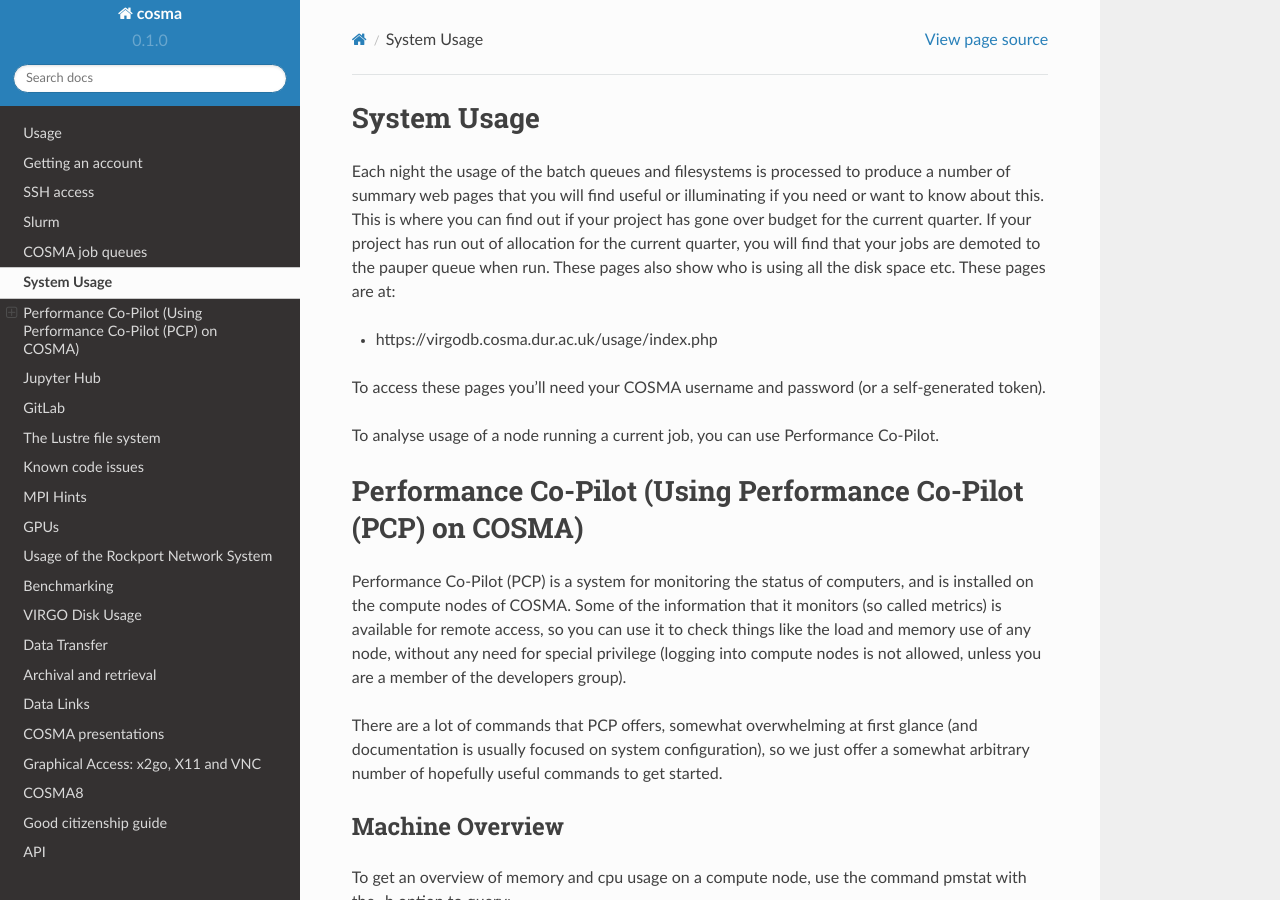
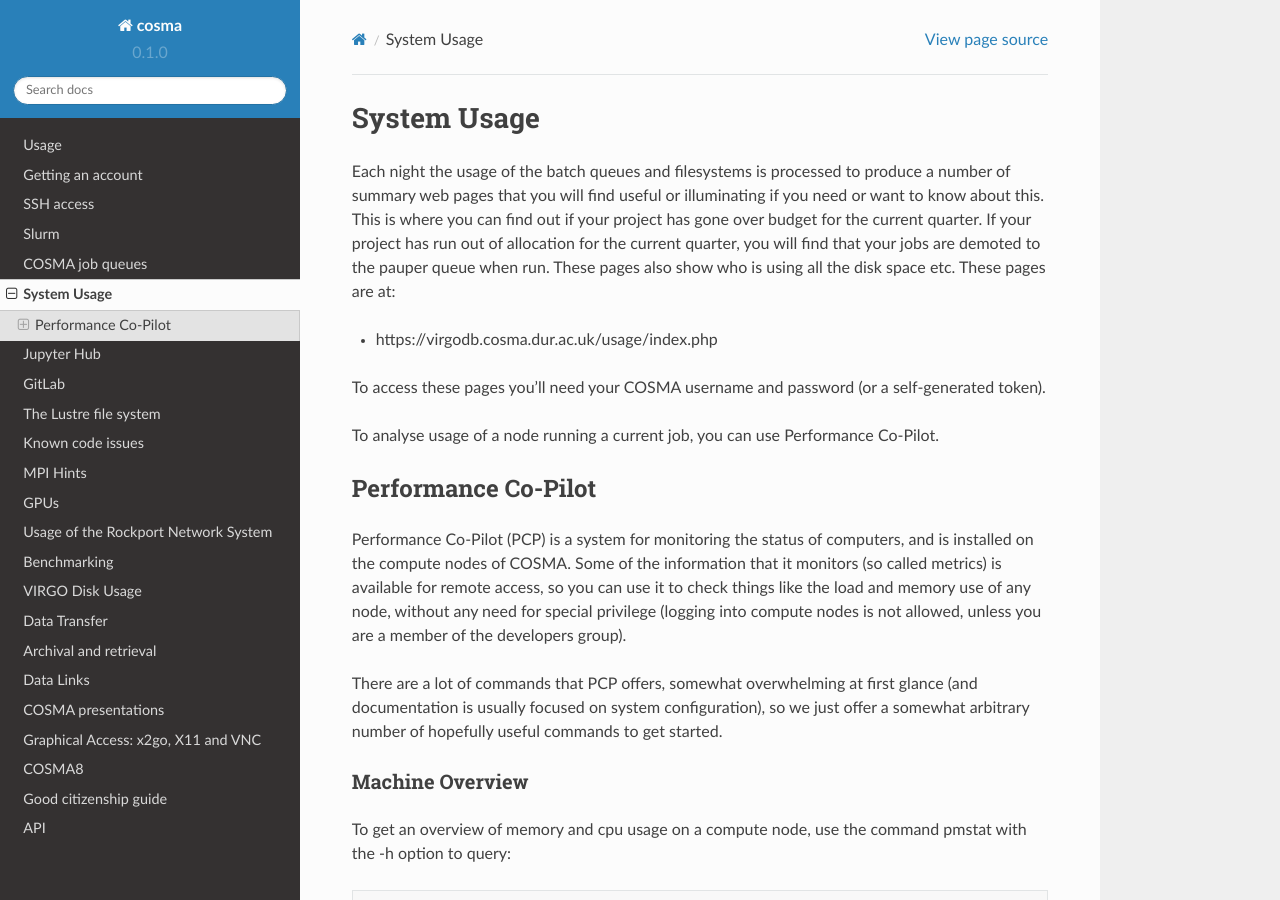
Before and after one commit to agb32/cosmadoc, a Sphinx documentation site: the page built from docs/source/system.md, in a window 1280 px wide and 900 px high. Built offline with Sphinx 7.4.7 and the Read the Docs theme 2.0.0, drawn with Linux system fonts in a browser that asks for light colours; pages that are not in the unit, such as notebooks, are missing from menus.

Commit message:
fixed typo

```diff
--- a/docs/source/system.md
+++ b/docs/source/system.md
@@ -11,13 +11,13 @@ To access these pages you'll need your COSMA username and password (or a self-ge
 
 To analyse usage of a node running a current job, you can use Performance Co-Pilot.
 
-# Performance Co-Pilot (Using Performance Co-Pilot (PCP) on COSMA)
+## Performance Co-Pilot
 
 Performance Co-Pilot (PCP) is a system for monitoring the status of computers, and is installed on the compute nodes of COSMA. Some of the information that it monitors (so called metrics) is available for remote access, so you can use it to check things like the load and memory use of any node, without any need for special privilege (logging into compute nodes is not allowed, unless you are a member of the developers group).
 
 There are a lot of commands that PCP offers, somewhat overwhelming at first glance (and documentation is usually focused on system configuration), so we just offer a somewhat arbitrary number of hopefully useful commands to get started.
 
-## Machine Overview
+### Machine Overview
 
 To get an overview of memory and cpu usage on a compute node, use the command pmstat with the -h option to query:
 
@@ -60,7 +60,7 @@ You can get the 1min, 5min and 15min loads using the pcp dstat sub-commands:
 
 dstat also has options to report cpu and memory use as well. See the pcp-dstat man page.
 
-## Detailed Memory Use
+### Detailed Memory Use
 
 The memory profile of the whole machine is important when understanding if your code is making optimal use of the memory. There are various commands that report memory use, but a good one is:
 
@@ -73,7 +73,7 @@ The memory profile of the whole machine is important when understanding if your
 
 This is a clone of the output from the sar -r command, and reports much of the node memory information from the /proc/meminfo file. The pmrep command, like pcp dstat has a large number of possible reports, these defined in the file /etc/pcp/pmrep/pmrep.conf
 
-## NUMA Blance
+### NUMA Blance
 
 A well behaved batch job will distribute itself over the all the cores and sockets of the machine. A classic issue is sharing a single core with more than one pinned thread, so checking that both the CPUs and cores are loaded as expected can be a good idea. The socket balance can be seen using:
 
@@ -92,7 +92,7 @@ The activity per core can be seen using:
 
 the output can be very long (256 lines for COSMA8), but looking closely you can see which CPUs are active. If you have pinning enabled these should remain fixed.
 
-## Infiniband Use
+### Infiniband Use
 
 The only IO of interest on a typical node is how much traffic is being generated on the infiniband fabric, there are potentially a lot of metrics that can be reported about this, but the command:
 
@@ -100,7 +100,7 @@ The only IO of interest on a typical node is how much traffic is being generated
 
 will report the total megabytes per second averaged over 3 seconds.
 
-## Visualization
+### Visualization
 
 The metrics that can be reported from a node can be seen using the command:
 
@@ -118,7 +118,7 @@ But at the time of writing pmchart has a problem when it resizes or samples quic
 
 The CPU value defines a view which are some predefined plots. Other useful views are Memory and Overview, but if using Overview increase the vertical size to 1000. On COSMA the infiniband read and write rates are also available in the IB view.
 
-## Final Words
+### Final Words
 
 As was noted at the beginning, and if you have looked at the output of pminfo, PCP will allow you to monitor a lot of details of the compute nodes, but there are some limitations. The metrics that make reports at the process level require privilege that is not available using remote access, so if you try them they will fail (a shame as pcp atop, would be very nice, like a remote top command). All metrics are available locally, just leave the -h part out.
 
```
